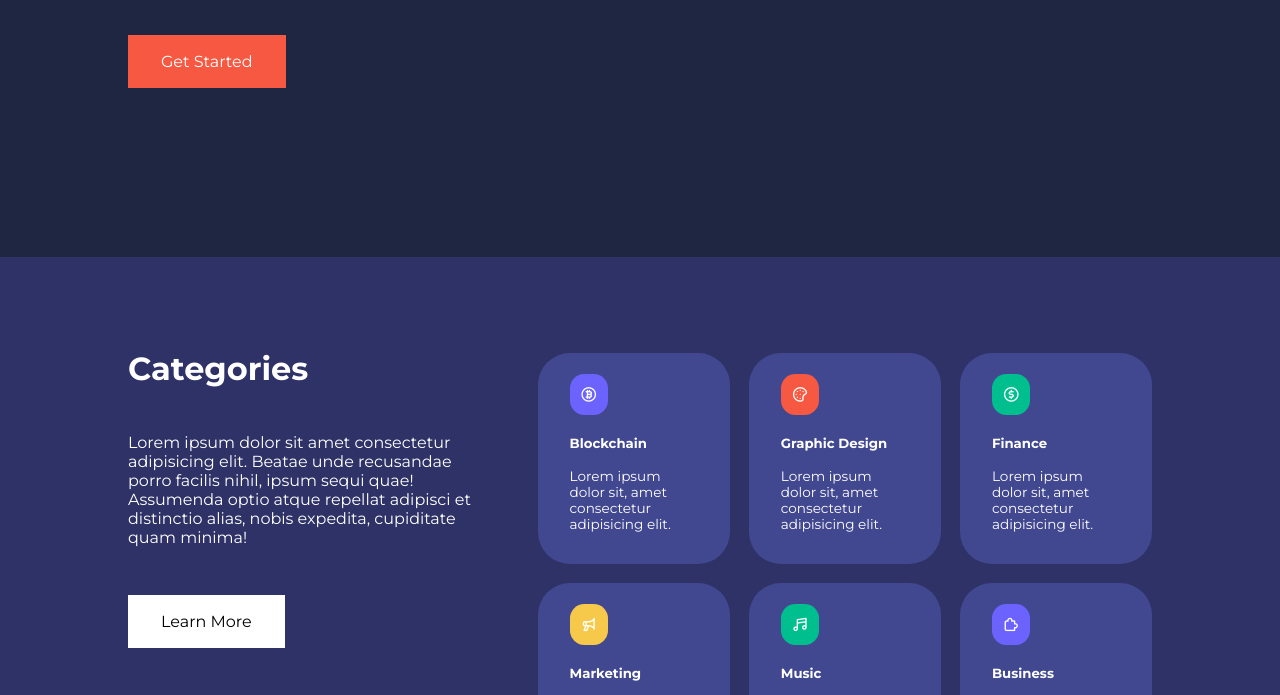
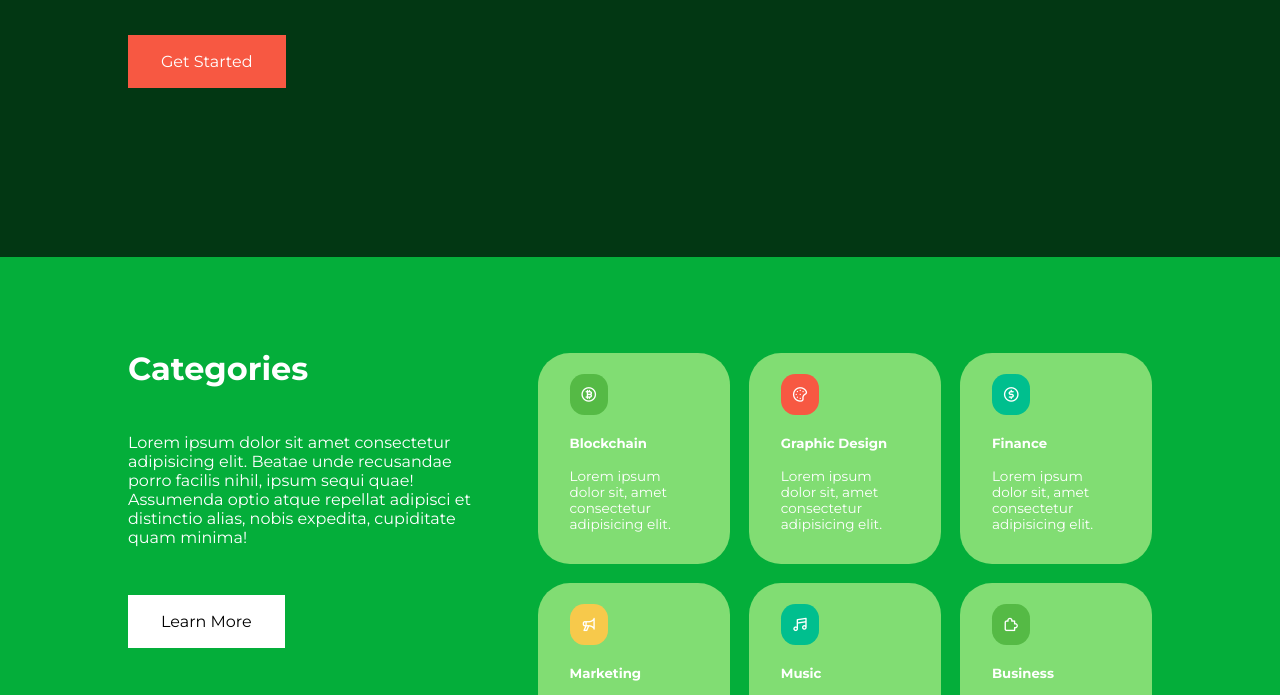
Before and after one commit to rusinner/Education_Website, a plain HTML site: page index.html in a window 1280 px wide. Shown: the part 383-1078 px from the top of the page. Drawn offline with nearby package versions, Linux system fonts and the light colour scheme.

Commit message:
change colors

```diff
--- a/styles.scss
+++ b/styles.scss
@@ -9,7 +9,7 @@
 
 }
 :root{
-    --color-primary:#6c63ff;
+    --color-primary:#55ba45;
     --color-success:#00bf8e;
     --color-warning:#f7c94b;
     --color-danger:#f75842;
@@ -17,9 +17,9 @@
     --color-white:#fff;
     --color-light:rgba(255,255,255,.7);
     --color-black:#000;
-    --color-bg:#1f2641;
-    --color-bg1:#2e3267;
-    --color-bg2:#424890;
+    --color-bg:#023713;
+    --color-bg1:#04ae3a;
+    --color-bg2:#81dd73;
 
     --container-width-lg:80%;
     --conrtainer-width-md:90%;
```
Also changed, not shown: styles.css.
